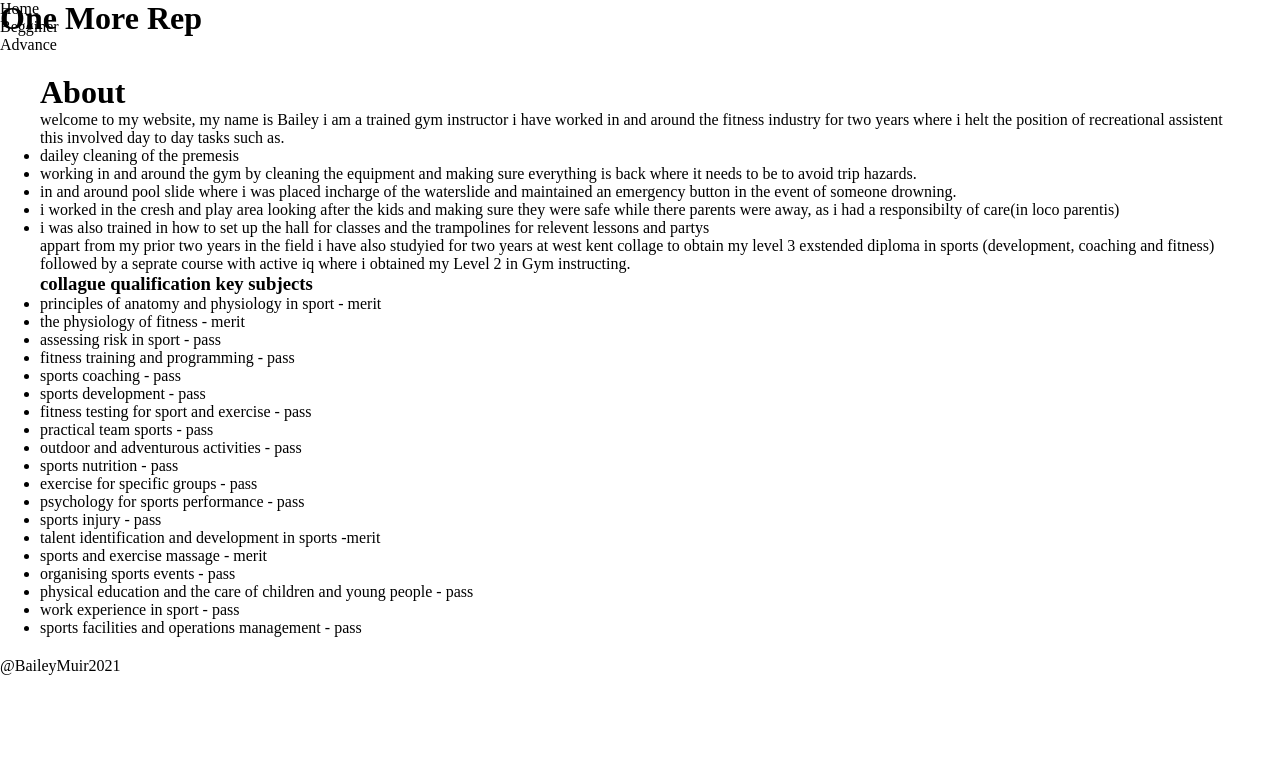
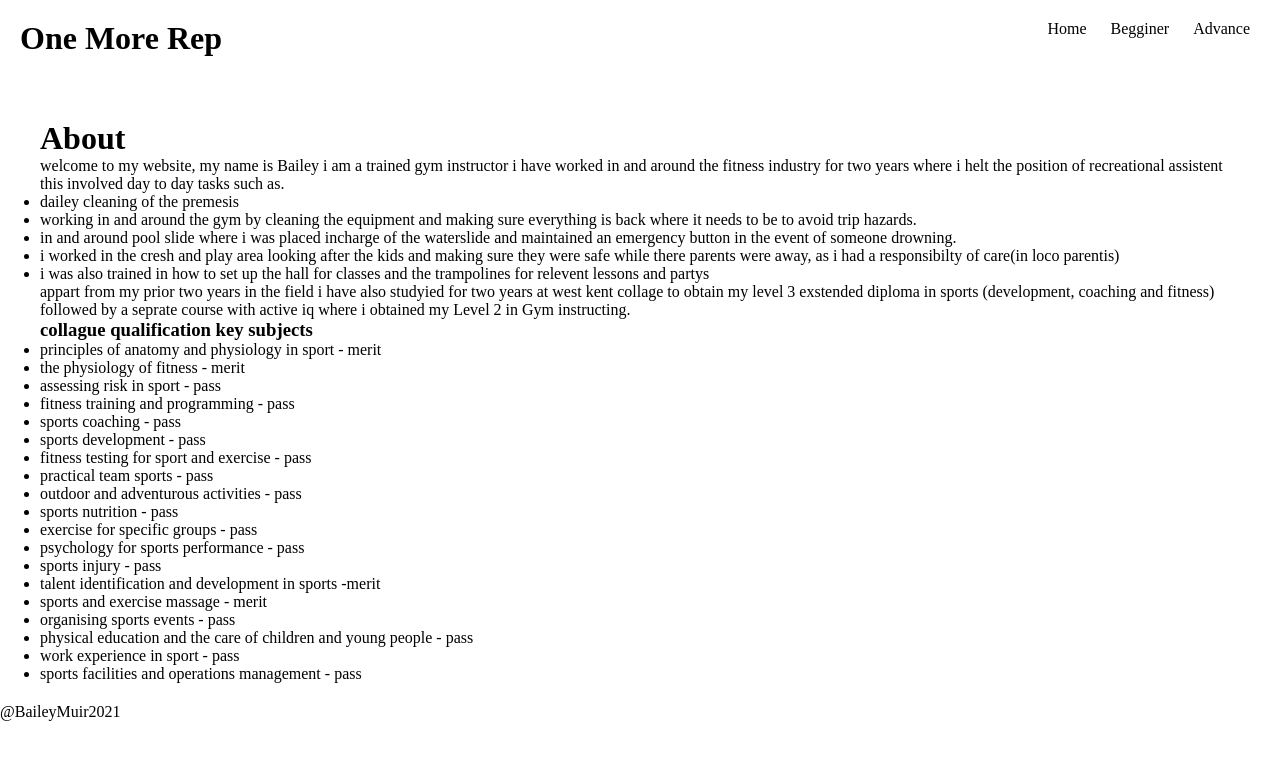
Before and after one commit to BaileyMuir/Gym-instuctor-cv, a plain HTML site: page index.html in a window 1280 px wide. Drawn offline with Linux system fonts and the light colour scheme.

Commit message:
Add the styling rules to make the header more visual appealing by alighning the h1 and nav bar inline to each other.

```diff
--- a/assets/css/style.css
+++ b/assets/css/style.css
@@ -2,6 +2,27 @@
     margin: 0;
     padding: 0;
     border: none;
+}
+
+header {
+    height: 100px;
+}
+
+header h1{
+    display: inline;
+    float: left;
+    padding: 20px 0 20px 20px;
+}
+
+#main-nav li{
+    display: inline-block;
+    padding: 0 10px;
+}
+
+header nav{
+    display: inline;
+    float: right;
+    padding: 20px 20px 20px 0;
 }
 
 #main-body{
--- a/index.html
+++ b/index.html
@@ -9,18 +9,14 @@
 </head>
 <body>
     <header>
-        <div>
-            <h1 id="icon">One More Rep</h1>
-        </div>
-        <div>
-            <nav>
+        <h1>One More Rep</h1>
+        <nav id="main-nav">
             <ul>
                 <li>Home</li>
                 <li>Begginer</li>
                 <li>Advance</li>
             </ul>
         </nav>
-        </div>
     </header>
     <div id="main-body">
         <h1>About</h1>
```
Lines whose indentation alone changed are shown as unchanged.
